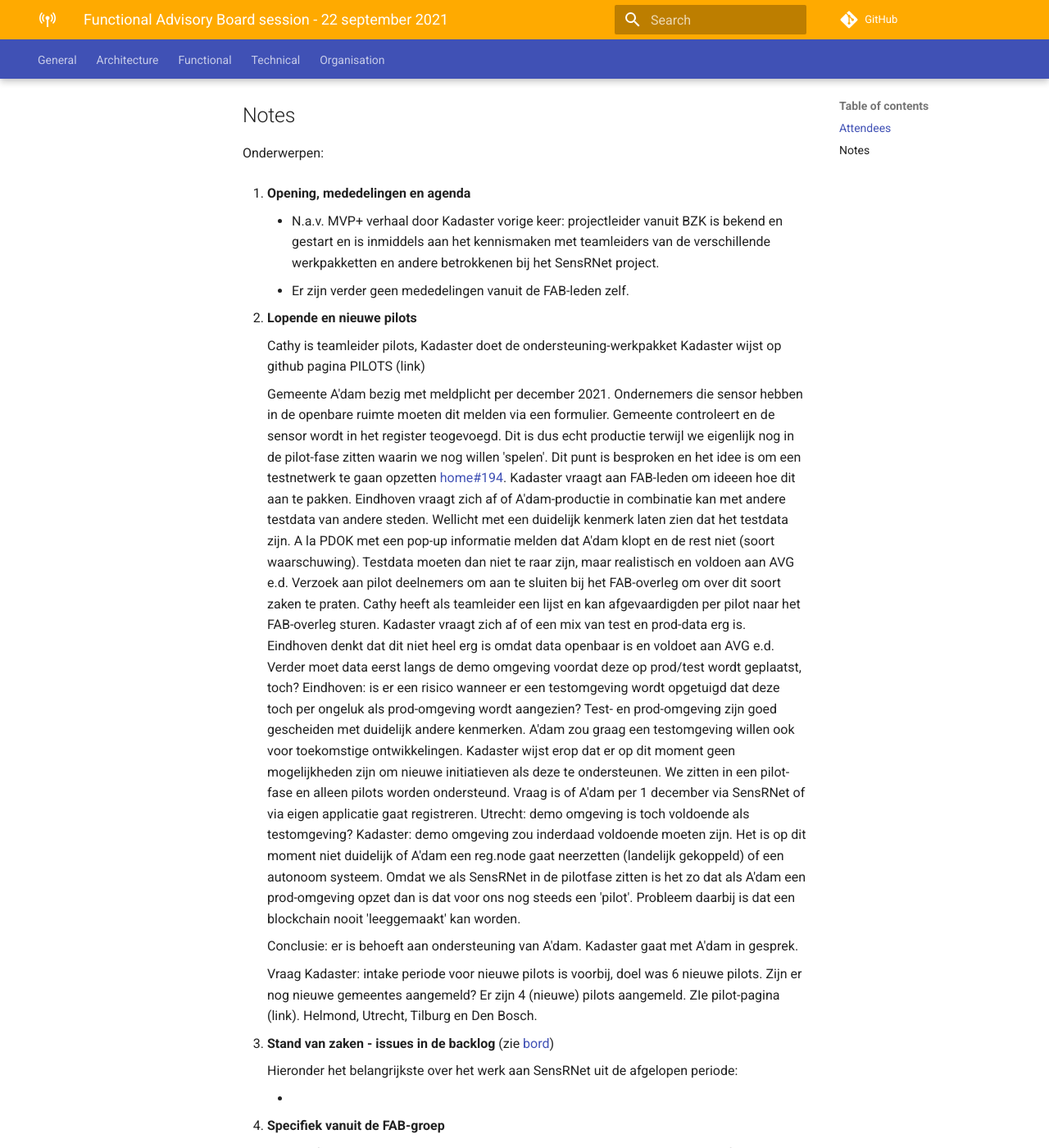
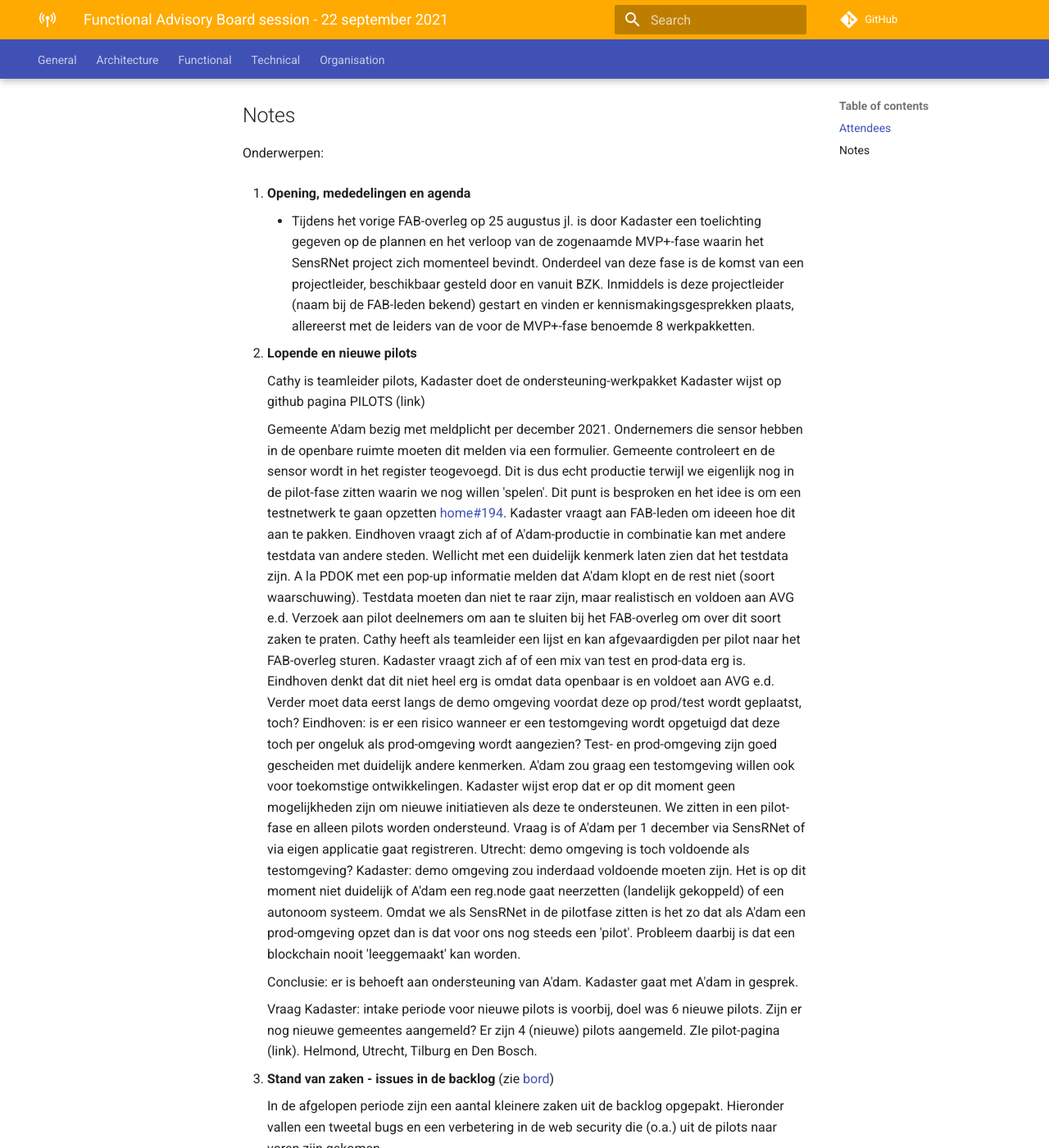
Before and after one commit to kadaster-labs/sensrnet-home, an MkDocs documentation site: the page built from docs/notes/2021-09-22-FAB-notes.md, in a window 1280 px wide and 1400 px high, scrolled down 588 px. Shown: the whole window at 82% size. Built offline with MkDocs 1.6.1 and Material for MkDocs 9.7.7, drawn with Linux system fonts in a browser that asks for light colours; comment, search, counter and statistics services are not loaded; some of the changed text lies outside the part shown.

Commit message:
Update 2021-09-22-FAB-notes.md

```diff
--- a/docs/notes/2021-09-22-FAB-notes.md
+++ b/docs/notes/2021-09-22-FAB-notes.md
@@ -22,8 +22,7 @@ Onderwerpen:
 
 1. **Opening, mededelingen en agenda**
 
-     - N.a.v. MVP+ verhaal door Kadaster vorige keer: projectleider vanuit BZK is bekend en gestart en is inmiddels aan het kennismaken met teamleiders van de verschillende werkpakketten en andere betrokkenen bij het SensRNet project.
-     - Er zijn verder geen mededelingen vanuit de FAB-leden zelf.
+     - Tijdens het vorige FAB-overleg op 25 augustus jl. is door Kadaster een toelichting gegeven op de plannen en het verloop van de zogenaamde MVP+-fase waarin het SensRNet project zich momenteel bevindt. Onderdeel van deze fase is de komst van een projectleider, beschikbaar gesteld door en vanuit BZK. Inmiddels is deze projectleider (naam bij de FAB-leden bekend) gestart en vinden er kennismakingsgesprekken plaats, allereerst met de leiders van de voor de MVP+-fase benoemde 8 werkpakketten.
 
 2. **Lopende en nieuwe pilots**
 
@@ -46,9 +45,7 @@ Onderwerpen:
 
 3. **Stand van zaken - issues in de backlog** (zie [bord](https://github.com/orgs/kadaster-labs/projects/1))
 
-     Hieronder het belangrijkste over het werk aan SensRNet uit de afgelopen periode:
-
-      -
+     In de afgelopen periode zijn een aantal kleinere zaken uit de backlog opgepakt. Hieronder vallen een tweetal bugs en een verbetering in de web security die (o.a.) uit de pilots naar voren zijn gekomen.
 
 
 4. **Specifiek vanuit de FAB-groep**
```
